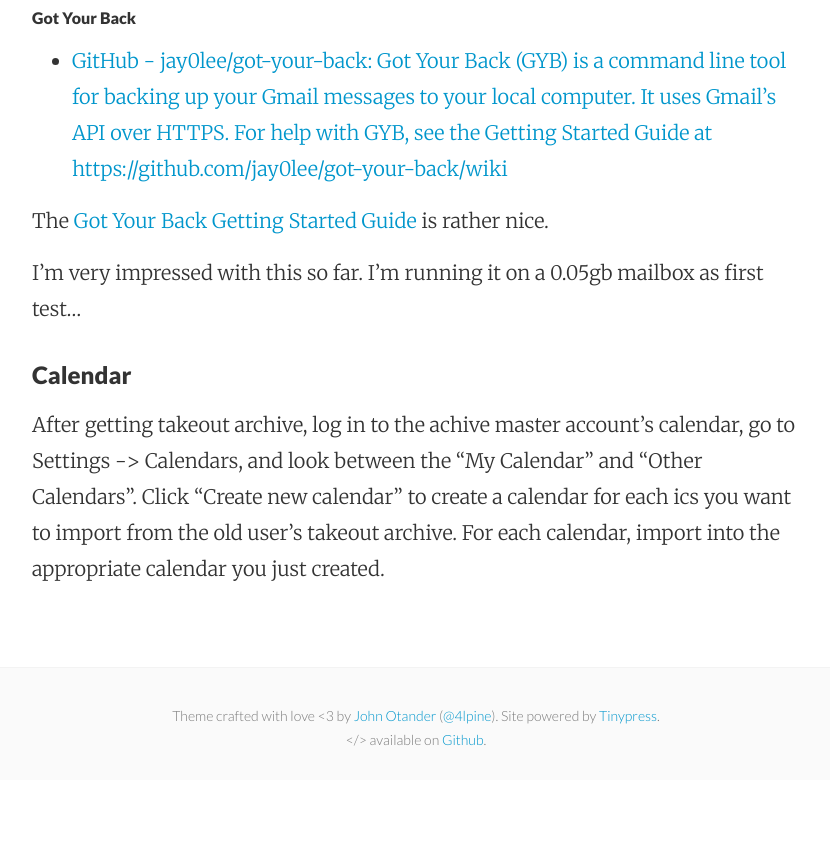
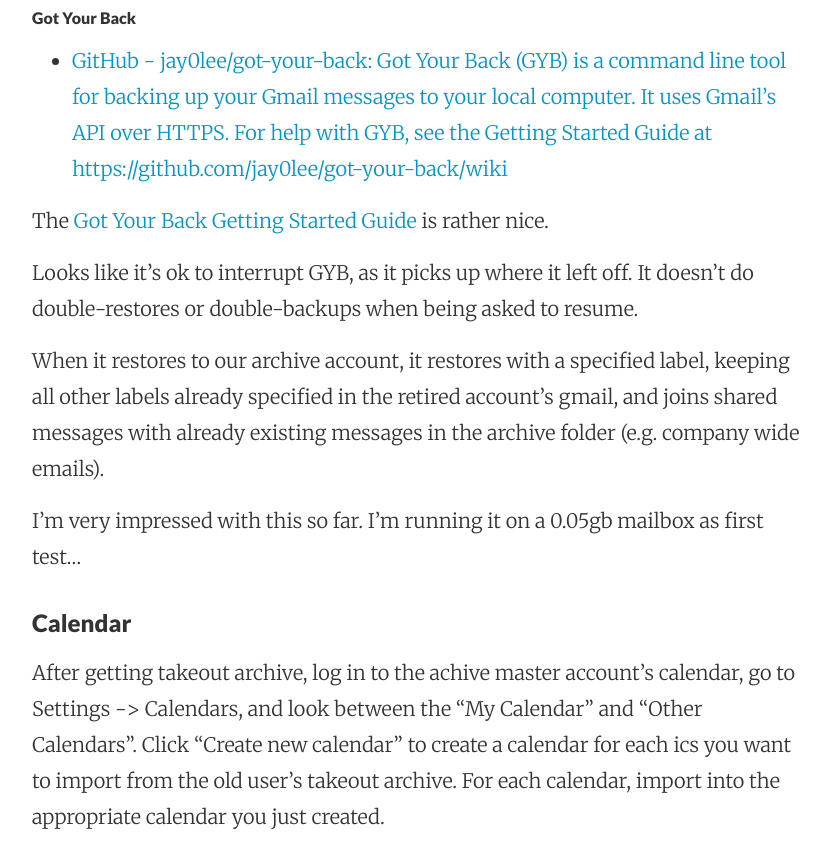
Before and after one commit to mattymaloney/mattymaloney.github.io, a Jekyll site: the page built from _posts/2016-02-29-migrating-google-apps-data.md, in a window 1280 px wide and 900 px high, scrolled down 3447 px. Shown: the top 868 px of the window, without its empty margins (224-1054 px from the left). Built offline with Jekyll 4.4.1, drawn with Linux system fonts in a browser that asks for light colours; before the commit the page ends 4227 px from its top, so only the background shows below that.

Commit message:
Updated 2016-02-29-migrating-google-apps-data.md

```diff
--- a/_posts/2016-02-29-migrating-google-apps-data.md
+++ b/_posts/2016-02-29-migrating-google-apps-data.md
@@ -85,6 +85,10 @@
 
 The [Got Your Back Getting Started Guide](https://github.com/jay0lee/got-your-back/wiki) is rather nice.
 
+Looks like it's ok to interrupt GYB, as it picks up where it left off. It doesn't do double-restores or double-backups when being asked to resume.
+
+When it restores to our archive account, it restores with a specified label, keeping all other labels already specified in the retired account's gmail, and joins shared messages with already existing messages in the archive folder (e.g. company wide emails).
+
 I'm very impressed with this so far. I'm running it on a 0.05gb mailbox as first test...
 
 
```
